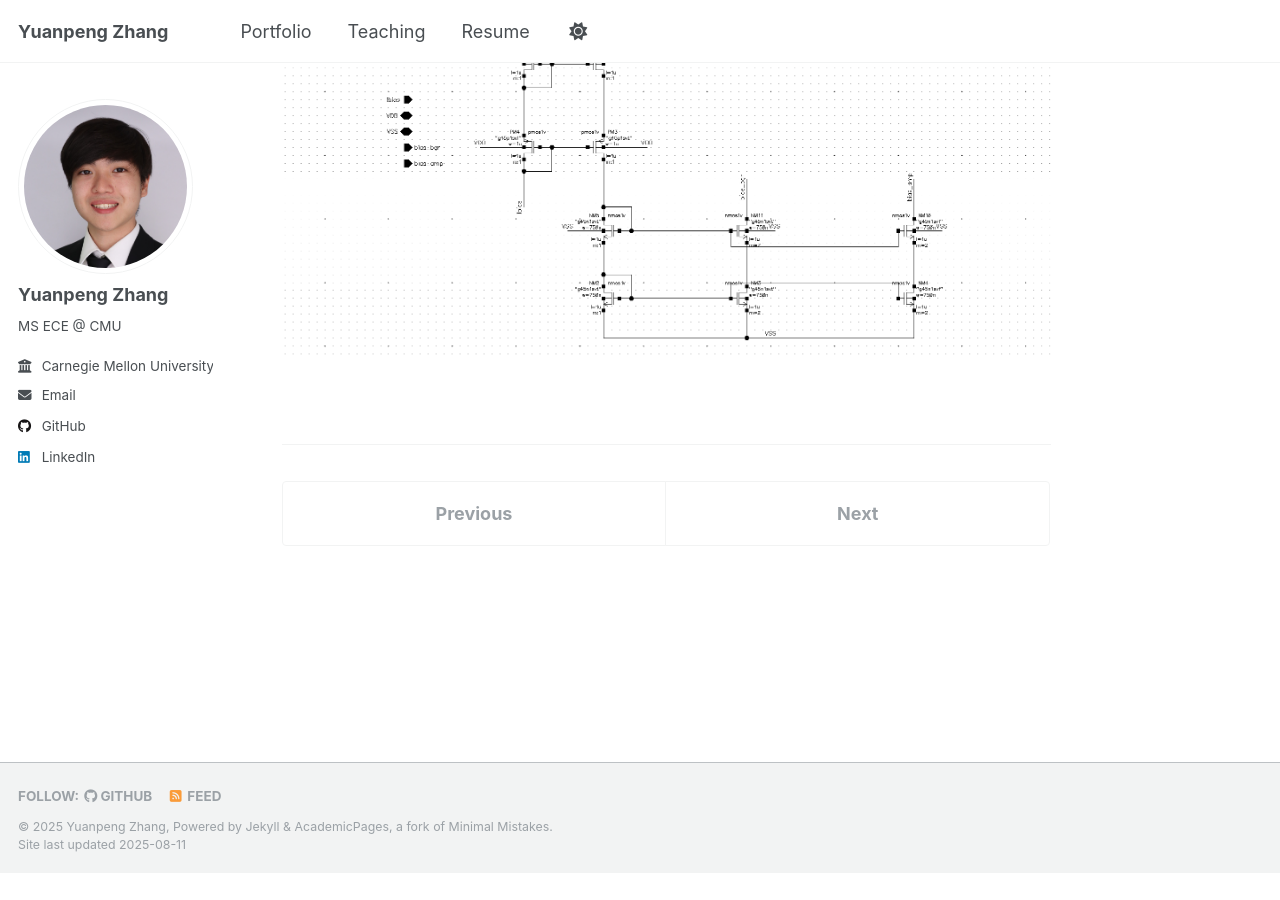
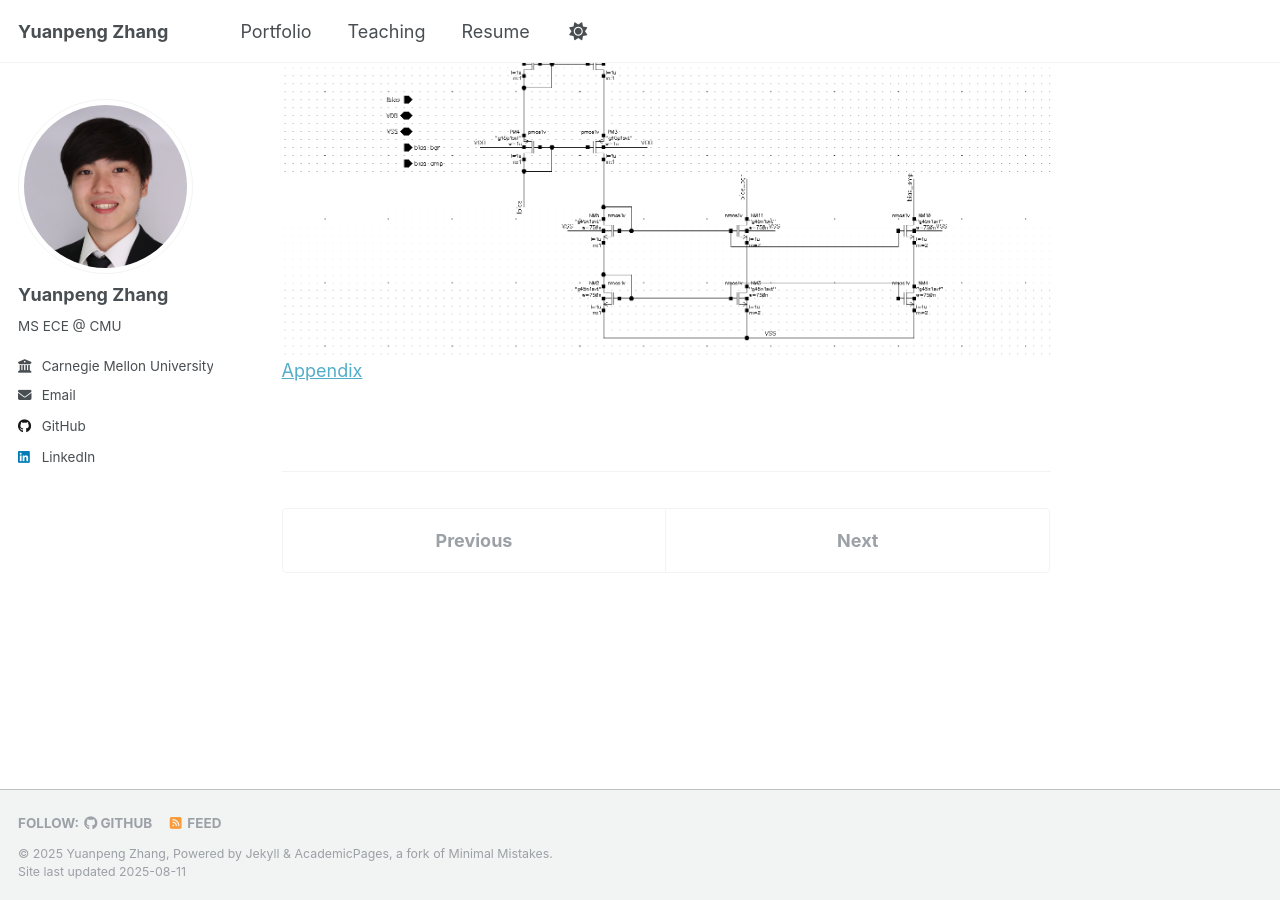
Before and after one commit to yuanpenguin/yuanpenguin.github.io, a Jekyll site: the page built from _portfolio/portfolio-5.md, in a window 1280 px wide and 900 px high, scrolled down 1317 px. Built offline with Jekyll 4.4.1, drawn with Linux system fonts in a browser that asks for light colours; a script that is not in the unit is left out; before the commit the page ends 2190 px from its top, so only the background shows below that.

Commit message:
Update portfolio-5.md

```diff
--- a/_portfolio/portfolio-5.md
+++ b/_portfolio/portfolio-5.md
@@ -13,3 +13,4 @@ This is a personal project I've been recently working on. I'm designing a 5V to
 ![](/images/bandgap_schematic.png)
 
 ![](/images/bias_schematic.png)
+[Appendix](yuanpenguin.github.io/portfolio/portfolio-5/appendix)
```
